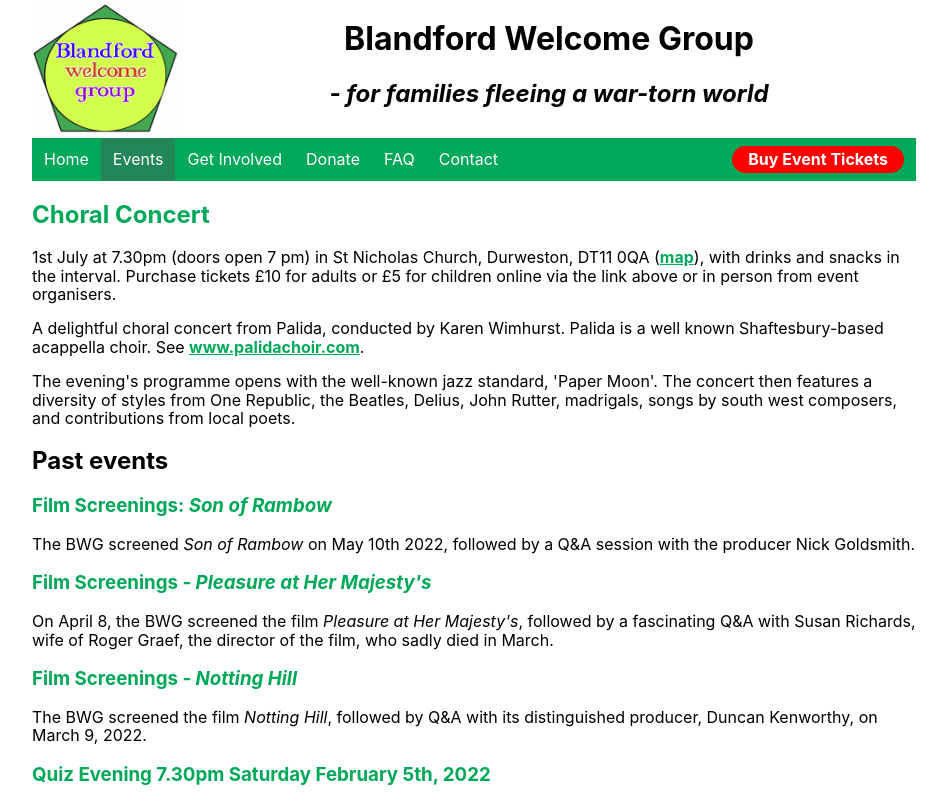
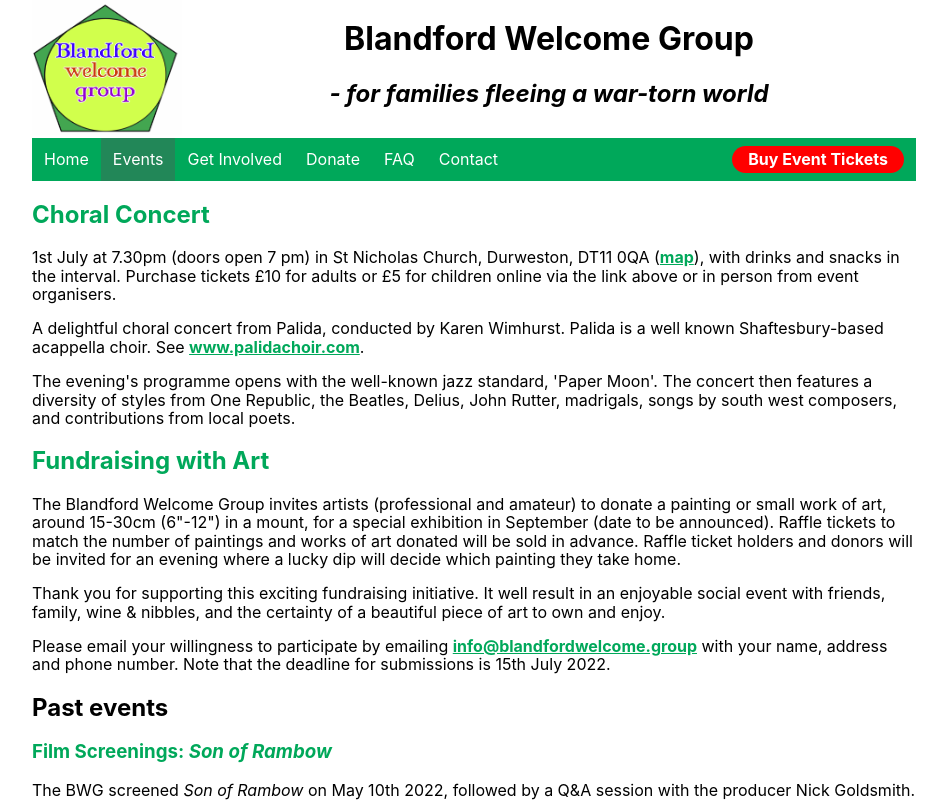
Before and after one commit to srichmond3000/blandford-community-sponsorship, a Next.js app: page /events in a window 1280 px wide. Shown: the top 802 px of the page, without its empty margins (166-1113 px from the left). Built offline with nearby package versions, Linux system fonts and the light colour scheme; no server answers.

Commit message:
Add Fundraising with Art event

```diff
--- a/pages/events.js
+++ b/pages/events.js
@@ -24,6 +24,30 @@
         from One Republic, the Beatles, Delius, John Rutter, madrigals, songs by
         south west composers, and contributions from local poets.
       </p>
+      <h2>Fundraising with Art</h2>
+      <p>
+        The Blandford Welcome Group invites artists (professional and amateur)
+        to donate a painting or small work of art, around 15-30cm (6"-12") in a
+        mount, for a special exhibition in September (date to be announced).
+        Raffle tickets to match the number of paintings and works of art donated
+        will be sold in advance. Raffle ticket holders and donors will be
+        invited for an evening where a lucky dip will decide which painting they
+        take home.
+      </p>
+      <p>
+        Thank you for supporting this exciting fundraising initiative. It well
+        result in an enjoyable social event with friends, family, wine &amp;
+        nibbles, and the certainty of a beautiful piece of art to own and enjoy.
+      </p>
+      <p>
+        Please email your willingness to participate by emailing{' '}
+        <a href='mailto:info@blandfordwelcome.group'>
+          info@blandfordwelcome.group
+        </a>{' '}
+        with your name, address and phone number. Note that the deadline for
+        submissions is 15th July 2022.
+      </p>
+
       <h2 className={styles.pastEventsHeading}>Past events</h2>
       <h3 className={styles.pastEvents}>
         Film Screenings: <i>Son of Rambow</i>
```
